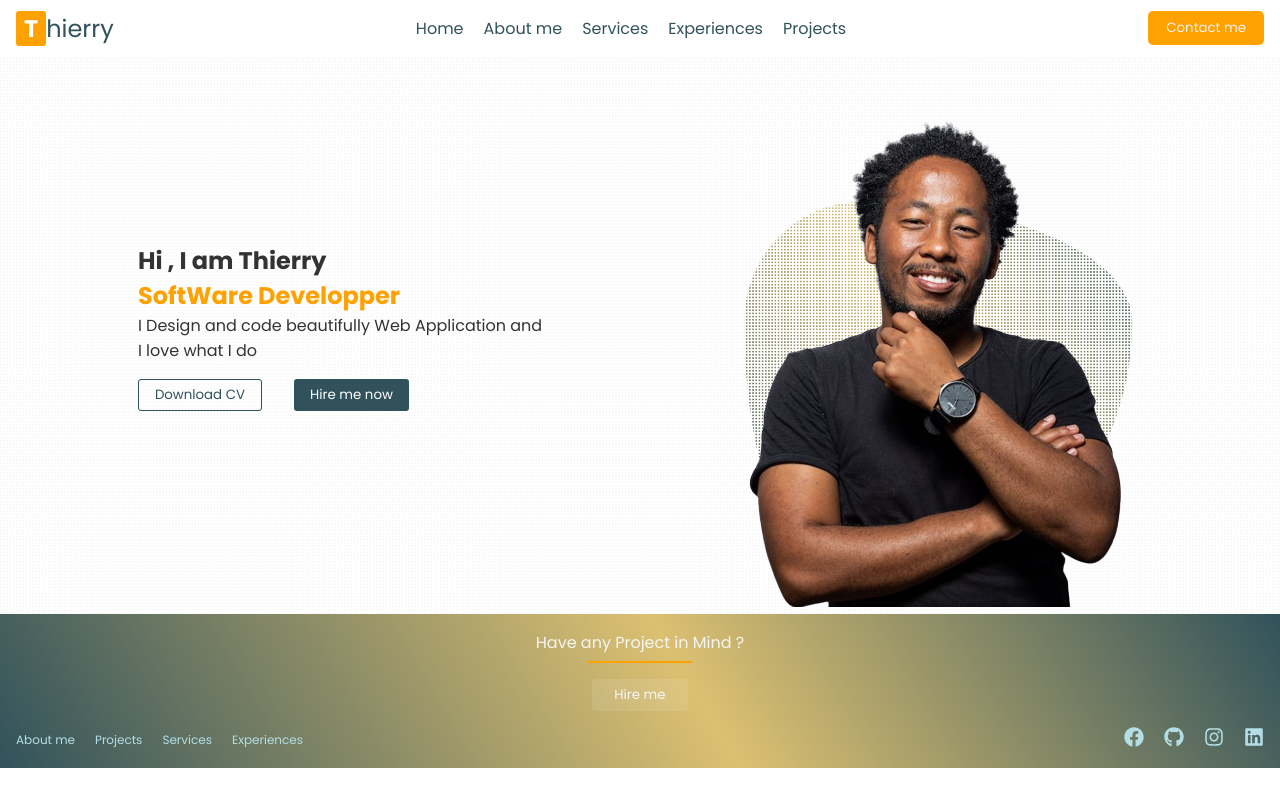
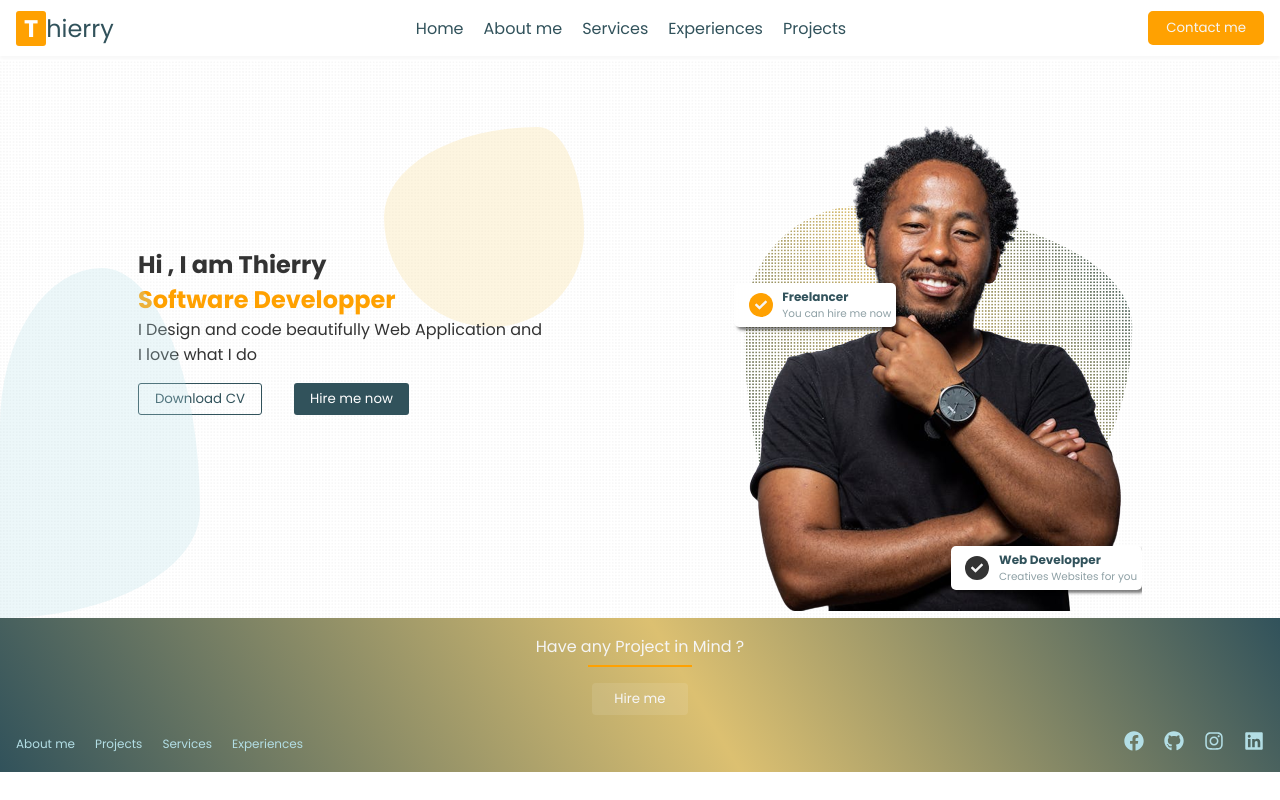
Before and after one commit to CREDO23/thierrybakera, a React (Vite) app: page / in a window 1280 px wide. Built offline with nearby package versions, Linux system fonts and the light colour scheme.

Commit message:
feat : finish home section

```diff
--- a/src/components/Home.jsx
+++ b/src/components/Home.jsx
@@ -1,22 +1,44 @@
-import profil from '../assets/profil.png'
+import profil from "../assets/profil.png";
+import { IoIosArrowForward } from "react-icons/io";
+import { FaCheck } from "react-icons/fa";
 
-
-export default function(){
-    return <section className='home'>
-        <div className='catch-phrase'>
-            <h1>Hi , I am Thierry <br /> <span>SoftWare Developper</span></h1>
-            <p>I Design and code beautifully Web Application and <br /> I love what I do</p>
-            <div className='buttons'>
-                <button className='cv'>
-                    Download CV
-                </button>
-                <button className='hire-me'>
-                    Hire me now
-                </button>
-            </div>
+export default function () {
+  return (
+    <section className="home">
+      <div className="catch-phrase">
+        <h1>
+          Hi , I am Thierry <br /> <span>Software Developper</span>
+        </h1>
+        <p>
+          I Design and code beautifully Web Application and <br /> I love what I
+          do
+        </p>
+        <div className="buttons">
+          <button className="cv">Download CV</button>
+          <button className="hire-me">Hire me now</button>
         </div>
-        <div className='profil'>
-            <img src={profil} alt="" srcset="" />
+      </div>
+      <div className="profil">
+        <img src={profil} alt="" srcset="" />
+        <div className="developper">
+          <div className="check">
+            <FaCheck />
+          </div>
+          <div>
+            <h4>Web Developper</h4>
+            <p>Creatives Websites for you </p>
+          </div>
         </div>
+        <div className="freelancer">
+          <div className="check">
+            <FaCheck />
+          </div>
+          <div>
+            <h4>Freelancer</h4>
+            <p>You can hire me now</p>
+          </div>
+        </div>
+      </div>
     </section>
+  );
 }
--- a/src/styles/css/index.css
+++ b/src/styles/css/index.css
@@ -130,6 +130,7 @@ header {
   background: white;
   box-shadow: 0px 3px 3px rgba(0, 0, 0, 0.03);
   z-index: 30;
+  margin-bottom: 0.25rem;
 }
 header .logo {
   display: flex;
@@ -236,6 +237,7 @@ nav .mobile-menu {
 }
 
 .home {
+  position: relative;
   width: 100%;
   height: auto;
   display: flex;
@@ -260,8 +262,41 @@ nav .mobile-menu {
     flex-direction: column-reverse;
   }
 }
+.home::after {
+  content: "";
+  height: 350px;
+  width: 200px;
+  position: absolute;
+  bottom: 0;
+  left: 0;
+  background: #b3dee5;
+  opacity: 0.25;
+  border-radius: 51% 49% 100% 0%/45% 69% 31% 55%;
+}
+@media only screen and (max-width: 900px) {
+  .home::after {
+    display: none;
+  }
+}
+.home::before {
+  content: "";
+  height: 200px;
+  width: 200px;
+  position: absolute;
+  top: 12%;
+  left: 30%;
+  background: #fae6b1;
+  opacity: 0.4;
+  border-radius: 77% 23% 46% 54%/45% 53% 47% 55%;
+}
+@media only screen and (max-width: 900px) {
+  .home::before {
+    display: none;
+  }
+}
 .home .catch-phrase {
   color: #333333;
+  position: relative;
 }
 .home .catch-phrase span {
   color: #ffa101;
@@ -310,6 +345,47 @@ nav .mobile-menu {
   transform: translate(-50%, -50%);
   z-index: -10;
 }
+.home .profil .freelancer,
+.home .profil .developper {
+  position: absolute;
+  color: #31525b;
+  background: white;
+  box-shadow: 3px 3px 3px rgba(0, 0, 0, 0.5);
+  border-radius: 5px;
+  font-size: 0.75rem;
+  padding: 5px;
+  display: flex;
+  align-items: center;
+}
+.home .profil .freelancer .check,
+.home .profil .developper .check {
+  width: 1.5rem;
+  height: 1.5rem;
+  margin: 0 0.6rem;
+  display: flex;
+  align-items: center;
+  justify-content: space-evenly;
+  border-radius: 100%;
+  color: #f5f5f5;
+}
+.home .profil .freelancer p,
+.home .profil .developper p {
+  opacity: 0.55;
+  font-size: 0.65rem;
+}
+.home .profil .freelancer {
+  top: 40%;
+}
+.home .profil .freelancer .check {
+  background: #ffa101;
+}
+.home .profil .developper {
+  right: 0;
+  bottom: 5%;
+}
+.home .profil .developper .check {
+  background: #333333;
+}
 
 *,
 *::before,
--- a/src/styles/sass/_variables.scss
+++ b/src/styles/sass/_variables.scss
@@ -26,6 +26,7 @@ $colors: (
 );
 
 $fontSizes: (
+    50 : 0.65rem,
     100: 0.75rem,
     200: 0.875rem,
     300: 1rem,
--- a/src/styles/sass/components/_button.scss
+++ /dev/null
@@ -1 +0,0 @@
-@use '../mixins' as *;
--- a/src/styles/sass/components/_home.scss
+++ b/src/styles/sass/components/_home.scss
@@ -3,6 +3,7 @@
 @use "../functions" as *;
 
 .home {
+    position: relative;
   width: 100%;
   height: auto;
   display: flex;
@@ -20,48 +21,85 @@
           50%, white 50%, white 100%);
   background-size: 0.2em 0.2em;
 
-  @include mq(tablet-wide){
+  @include mq(tablet-wide) {
     gap: 6rem;
   }
 
-  @include mq(tablet){
+  @include mq(tablet) {
     gap: 1rem;
   }
 
-  @include mq(tablet-small){
+  @include mq(tablet-small) {
     flex-direction: column-reverse;
   }
 
+  &::after{
+    content: '';
+    height: 350px;
+    width: 200px;
+    position: absolute;
+    bottom: 0;
+    left: 0;
+    background: clr(secondary , blue);
+    opacity: .25;
+    border-radius:   51% 49% 100% 0% / 45% 69% 31% 55% ;
+
+    @include mq(tablet) {
+        display: none;
+      }
+  }
+
+  &::before{
+    content: '';
+    height: 200px;
+    width: 200px;
+    position: absolute;
+    top: 12%;
+    left: 30%;
+    background: clr(secondary , yellow);
+    opacity: .4;
+    border-radius:  77% 23% 46% 54% / 45% 53% 47% 55% ;
+
+    @include mq(tablet) {
+        display: none;
+      }
+  }
 
   .catch-phrase {
     color: clr(primary, base);
+    position: relative;
 
     span {
       color: clr(primary, yellow);
     }
 
-    .buttons{
+    .buttons {
       margin: 1rem 0;
       display: flex;
       gap: 2rem;
 
-        button{
+      button {
         height: 2rem;
         border: none;
         border-radius: 3px;
         cursor: pointer;
         padding: 0 1rem;
-            color : white
+        color: white;
       }
 
-        .hire-me{
+      .hire-me {
         background: clr(primary, blue);
       }
 
-        .cv{
+      .cv {
         background: transparent;
-            color : clr(primary, blue);
-            @include border($color : clr(primary, blue), $style : solid, $width : 1px, $radius : 3px)
+        color: clr(primary, blue);
+        @include border(
+          $color: clr(primary, blue),
+          $style: solid,
+          $width: 1px,
+          $radius: 3px
+        );
       }
     }
   }
@@ -91,5 +129,52 @@
       transform: translate(-50%, -50%);
       z-index: -10;
     }
+
+    .freelancer,
+    .developper {
+      position: absolute;
+      color: clr(primary, blue);
+      background: white;
+      box-shadow: 3px 3px 3px rgba(0, 0, 0, 0.5);
+      border-radius: 5px;
+      font-size: ft-sz(100);
+      padding: 5px;
+      display: flex;
+      align-items: center;
+
+      .check {
+        width: 1.5rem;
+        height: 1.5rem;
+        margin: 0 0.6rem;
+        display: flex;
+        align-items: center;
+        justify-content: space-evenly;
+        border-radius: 100%;
+        color: clr(secondary, base);
+      }
+
+      p {
+        opacity: 0.55;
+        font-size: ft-sz(50);
       }
     }
+
+    .freelancer {
+      top: 40%;
+
+      .check {
+        background: clr(primary, yellow);
+      }
+    }
+
+    .developper {
+      right: 0;
+      bottom: 5%;
+
+
+      .check {
+        background: clr(primary, base);
+      }
+    }
+  }
+}
--- a/src/styles/sass/components/_index.scss
+++ b/src/styles/sass/components/_index.scss
@@ -1,3 +1,3 @@
-@forward './button';
+
 @forward './navigation';
 @forward './home'
--- a/src/styles/sass/layouts/_header.scss
+++ b/src/styles/sass/layouts/_header.scss
@@ -11,6 +11,7 @@ header {
   background: white;
   box-shadow: 0px 3px 3px rgba(0,0,0, .03);
   z-index: 30;
+  margin-bottom: .25rem;
 
 .logo{
     display: flex;
```
Also changed, not shown: 1 other file (tests, documents, lock files or other folders). Lines whose indentation alone changed are shown as unchanged.
